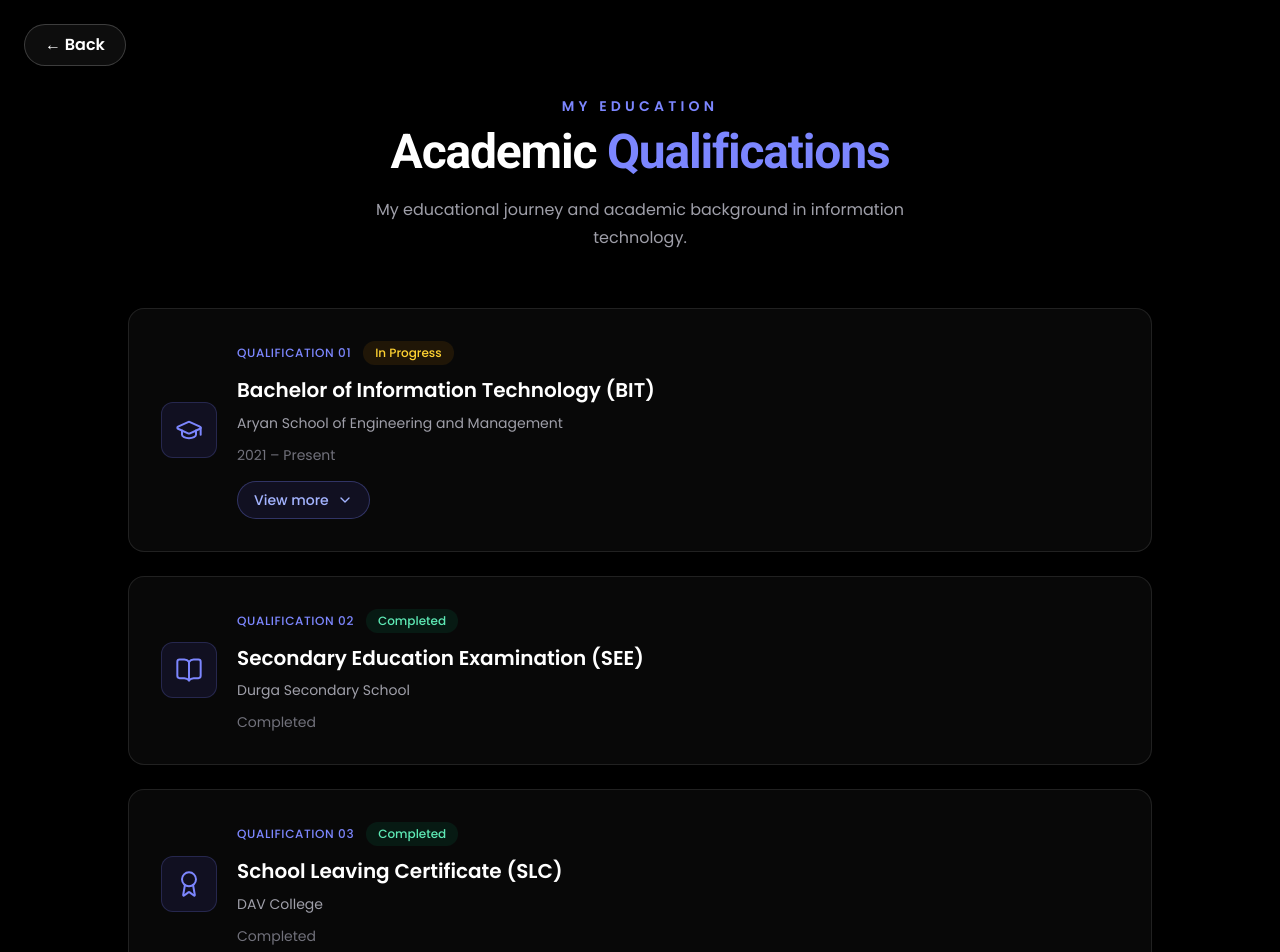
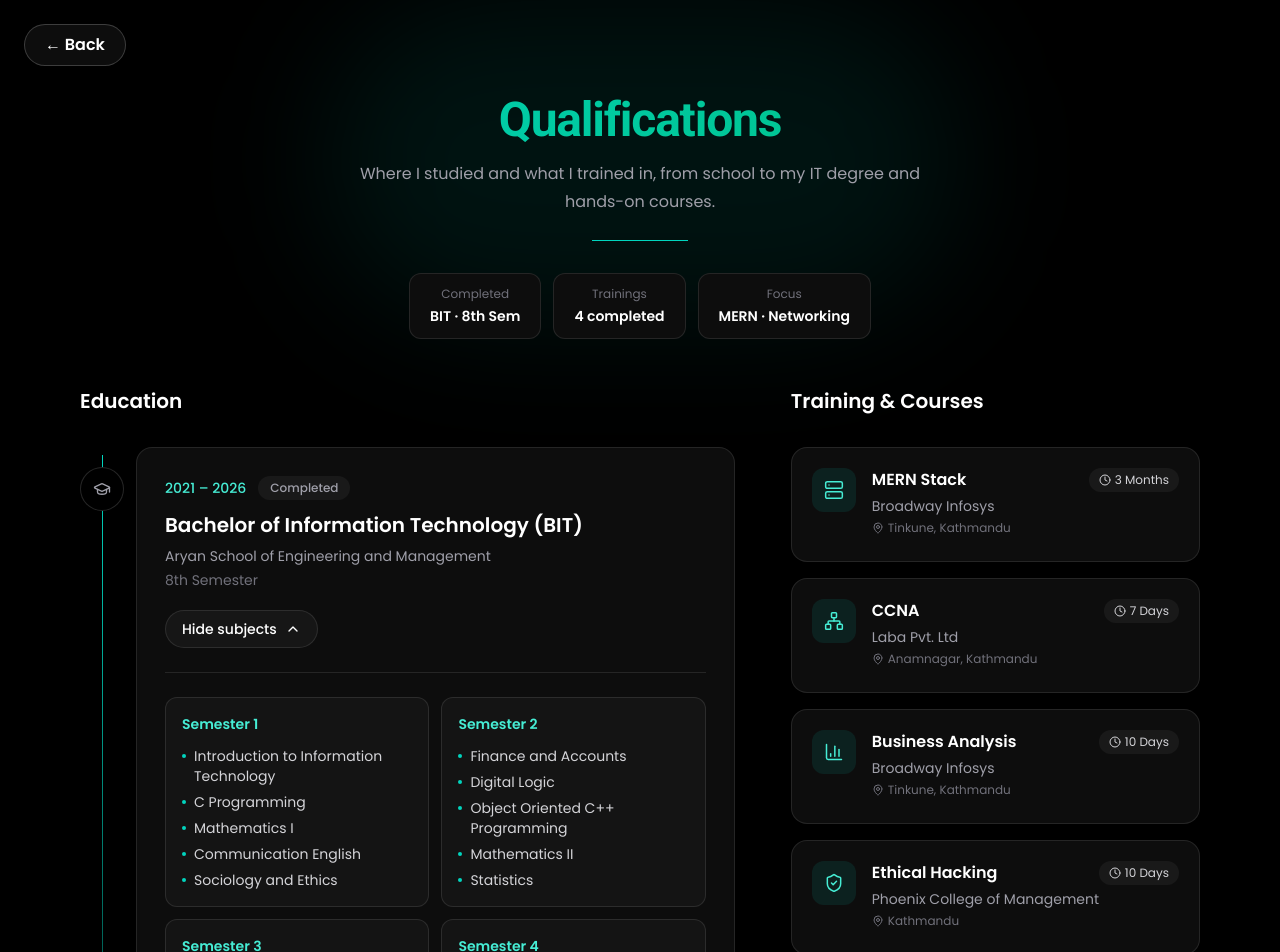
Before and after one commit to Alok-Jha-creator/NEXT-Portfolio, a Next.js app: page /qualification in a window 1280 px wide. Shown: the top 952 px of the page. Built offline with nearby package versions, Linux system fonts and the light colour scheme.

Commit message:
Qualafication

```diff
--- a/src/sections/Project.jsx
+++ b/src/sections/Project.jsx
@@ -111,7 +111,6 @@ function ProjectCard({ project, index }) {
         />
       </div>
 
-      {/* Content: hamesha dekhincha */}
       <div className="flex flex-1 flex-col p-5 sm:p-6">
         <p
           className="mb-1 text-xs font-semibold uppercase tracking-widest"
--- a/src/sections/Qualification.jsx
+++ b/src/sections/Qualification.jsx
@@ -1,39 +1,50 @@
 "use client";
+import { useState } from "react";
+import { motion, AnimatePresence, useReducedMotion } from "framer-motion";
+import {
+  GraduationCap,
+  BookOpen,
+  Award,
+  ChevronDown,
+  Server,
+  Network,
+  BarChart3,
+  ShieldCheck,
+  MapPin,
+  Clock,
+} from "lucide-react";
 
-import { useState } from "react";
-import { motion, AnimatePresence } from "framer-motion";
-import { GraduationCap, BookOpen, Award, ChevronDown } from "lucide-react";
-
-const qualifications = [
+const education = [
   {
     title: "Bachelor of Information Technology (BIT)",
     institution: "Aryan School of Engineering and Management",
-    duration: "2021 – Present",
-    status: "In Progress",
+    duration: "2021 – 2026",
+    note: "8th Semester",
+    status: "Completed",
     icon: GraduationCap,
-    // YAHA APANO REAL SUBJECT HARU RAKHA
     semesters: [
       {
         name: "Semester 1",
         subjects: [
           "Introduction to Information Technology",
           "C Programming",
-          "Digital Logic",
           "Mathematics I",
           "Communication English",
+          "Sociology and Ethics"
         ],
       },
       {
         name: "Semester 2",
         subjects: [
-          "Data Structures and Algorithms",
-          "Object Oriented Programming",
-          "Web Technology",
+          "Finance and Accounts",
+          "Digital Logic",
+          "Object Oriented C++ Programming",
           "Mathematics II",
           "Statistics",
         ],
       },
       {
+        // TODO: Sem 3 ra Sem 4 ma DBMS / OS repeat chha, real subject rakha
         name: "Semester 3",
         subjects: [
           "Database Management System",
@@ -46,120 +57,205 @@ const qualifications = [
         name: "Semester 4",
         subjects: [
           "Database Management System",
-          "Probablity Statistics",
+          "Probability and Statistics",
           "Operating System",
-          "Computer Architechure and Organization",
-          "JAVA Programming"
+          "Computer Architecture and Organization",
+          "Java Programming",
         ],
-      },{
+      },
+      {
+        // TODO: Web Technology ra Java Sem 2/4 ma pani chha, check garnus
         name: "Semester 5",
         subjects: [
           "Web Technology",
-          "Internet of things",
+          "Internet of Things",
           "Cyber Security",
           "Research Methodology",
-          "JAVA Programming"
+          "Java Programming",
         ],
       },
-      // Aru semester haru yestai thap
+      // Sem 6, 7, 8 yaha thapnus
     ],
+  },
+  {
+    title: "Higher Secondary (+2 / SLC)",
+    institution: "DAV Shushil Kedia College",
+    duration: "2018 – 2020",
+    status: "Completed",
+    icon: Award,
   },
   {
     title: "Secondary Education Examination (SEE)",
     institution: "Durga Secondary School",
-    duration: "Completed",
+    duration: "2006 – 2017",
     status: "Completed",
     icon: BookOpen,
   },
+];
+
+const trainings = [
   {
-    title: "School Leaving Certificate (SLC)",
-    institution: "DAV College",
-    duration: "Completed",
-    status: "Completed",
-    icon: Award,
+    title: "MERN Stack",
+    org: "Broadway Infosys",
+    place: "Tinkune, Kathmandu",
+    duration: "3 Months",
+    icon: Server,
+  },
+  {
+    title: "CCNA",
+    org: "Laba Pvt. Ltd",
+    place: "Anamnagar, Kathmandu",
+    duration: "7 Days",
+    icon: Network,
+  },
+  {
+    title: "Business Analysis",
+    org: "Broadway Infosys",
+    place: "Tinkune, Kathmandu",
+    duration: "10 Days",
+    icon: BarChart3,
+  },
+  {
+    title: "Ethical Hacking",
+    org: "Phoenix College of Management",
+    place: "Kathmandu",
+    duration: "10 Days",
+    icon: ShieldCheck,
   },
 ];
 
+const quickFacts = [
+  { label: "Completed", value: "BIT · 8th Sem" },
+  { label: "Trainings", value: `${trainings.length} completed` },
+  { label: "Focus", value: "MERN · Networking" },
+];
+
+/* ---------------------------------------------------------------
+   COMPONENT
+---------------------------------------------------------------- */
 export default function Qualification() {
-  const [openIndex, setOpenIndex] = useState(null);
+  const [openIndex, setOpenIndex] = useState(0); // pahilo card by default khulla
+  const reduce = useReducedMotion();
 
-  const toggle = (index) =>
-    setOpenIndex((current) => (current === index ? null : index));
+  const toggle = (i) => setOpenIndex((cur) => (cur === i ? null : i));
 
   return (
     <section
       id="qualification"
       className="relative overflow-hidden px-6 py-24 text-white md:px-12 lg:px-20"
     >
-      <div className="mx-auto max-w-5xl">
-        <div className="mb-14 text-center">
-          <p className="mb-3 text-sm font-semibold uppercase tracking-[0.3em] text-indigo-400">
-            My Education
+      {/* soft teal glow, homepage jastai */}
+      <div
+        aria-hidden
+        className="pointer-events-none absolute left-1/2 top-0 h-80 w-[40rem] -translate-x-1/2 rounded-full bg-teal-500/10 blur-3xl"
+      />
+
+      <div className="relative mx-auto max-w-6xl">
+        {/* ---------- Header ---------- */}
+        <header className="mb-12 text-center">
+          <h2 className="bg-gradient-to-r from-teal-400 to-emerald-500 bg-clip-text text-4xl font-bold tracking-tight text-transparent sm:text-5xl">
+            Qualifications
+          </h2>
+          <p className="mx-auto mt-4 max-w-xl text-sm leading-7 text-zinc-400 sm:text-base">
+            Where I studied and what I trained in, from school to my IT degree
+            and hands-on courses.
           </p>
+          <div className="mx-auto mt-6 h-px w-24 bg-teal-400" />
 
-          <h2 className="text-3xl font-bold tracking-tight sm:text-5xl">
-            Academic <span className="text-indigo-400">Qualifications</span>
-          </h2>
-
-          <p className="mx-auto mt-5 max-w-xl text-sm leading-7 text-zinc-400 sm:text-base">
-            My educational journey and academic background in information
-            technology.
+          <div className="mt-8 flex flex-wrap justify-center gap-3">
+            {quickFacts.map((f) => (
+              <div
+                key={f.label}
+                className="rounded-xl border border-white/10 bg-[#0d0d0d] px-5 py-3 text-center"
+              >
+                <p className="text-xs text-zinc-500">{f.label}</p>
+                <p className="mt-1 text-sm font-semibold text-white">
+                  {f.value}
                 </p>
               </div>
+            ))}
+          </div>
+        </header>
 
-        <div className="relative space-y-6">
-          {qualifications.map((item, index) => {
+        <div className="grid gap-12 lg:grid-cols-[1.6fr_1fr] lg:gap-14">
+          {/* ---------- Education timeline ---------- */}
+          <div>
+            <h3 className="mb-8 text-xl font-semibold text-white">Education</h3>
+
+            <div className="relative pl-12 sm:pl-14">
+              {/* vertical line, ek choti draw hunchha */}
+              <motion.div
+                aria-hidden
+                initial={reduce ? false : { scaleY: 0 }}
+                whileInView={{ scaleY: 1 }}
+                viewport={{ once: true }}
+                transition={{ duration: 1.2, ease: "easeOut" }}
+                style={{ originY: 0 }}
+                className="absolute bottom-0 left-[1.1rem] top-2 w-px bg-gradient-to-b from-teal-400 via-teal-400/30 to-transparent sm:left-[1.35rem]"
+              />
+
+              <ol className="space-y-8">
+                {education.map((item, index) => {
                   const Icon = item.icon;
                   const hasMore = Boolean(item.semesters?.length);
                   const isOpen = openIndex === index;
+                  const current = item.status === "In Progress";
 
                   return (
-              <article
-                key={item.title}
-                className="group relative rounded-2xl border border-white/10 bg-white/3 p-6 backdrop-blur-sm transition-all duration-300 hover:border-indigo-400/40 hover:bg-white/5 sm:p-8"
+                    <li key={item.title} className="relative">
+                      {/* timeline node */}
+                      <span
+                        className={`absolute -left-12 top-5 flex h-9 w-9 items-center justify-center rounded-full border bg-black sm:-left-14 sm:h-11 sm:w-11 ${
+                          current
+                            ? "border-teal-400 text-teal-300 shadow-[0_0_20px_rgba(45,212,191,0.35)]"
+                            : "border-white/15 text-zinc-400"
+                        }`}
                       >
-                <div className="flex flex-col gap-5 sm:flex-row sm:items-center">
-                  <div className="flex h-14 w-14 shrink-0 items-center justify-center rounded-xl border border-indigo-400/20 bg-indigo-500/10 text-indigo-400 transition group-hover:bg-indigo-500/20">
-                    <Icon size={28} strokeWidth={1.7} />
-                  </div>
-
-                  <div className="min-w-0 flex-1">
-                    <div className="mb-3 flex flex-wrap items-center gap-3">
-                      <span className="text-xs font-medium uppercase tracking-wider text-indigo-400">
-                        Qualification 0{index + 1}
+                        <Icon size={18} strokeWidth={1.8} />
                       </span>
 
+                      <article
+                        className={`rounded-2xl border bg-[#0d0d0d] p-6 transition-colors sm:p-7 ${
+                          current
+                            ? "border-teal-400/30"
+                            : "border-white/10 hover:border-white/20"
+                        }`}
+                      >
+                        <div className="flex flex-wrap items-center gap-3">
+                          <span className="text-sm font-medium text-teal-300">
+                            {item.duration}
+                          </span>
                           <span
                             className={`rounded-full px-3 py-1 text-xs font-medium ${
-                          item.status === "In Progress"
-                            ? "bg-amber-500/10 text-amber-300"
-                            : "bg-emerald-500/10 text-emerald-300"
+                              current
+                                ? "bg-teal-400/10 text-teal-300"
+                                : "bg-white/5 text-zinc-400"
                             }`}
                           >
                             {item.status}
                           </span>
                         </div>
 
-                    <h3 className="text-lg font-semibold leading-snug text-white sm:text-xl">
+                        <h4 className="mt-3 text-lg font-semibold leading-snug text-white sm:text-xl">
                           {item.title}
-                    </h3>
-
-                    <p className="mt-2 text-sm text-zinc-400">
+                        </h4>
+                        <p className="mt-1.5 text-sm text-zinc-400">
                           {item.institution}
                         </p>
-
-                    <p className="mt-3 text-sm text-zinc-500">
-                      {item.duration}
+                        {item.note && (
+                          <p className="mt-1 text-sm text-zinc-500">
+                            {item.note}
                           </p>
+                        )}
 
                         {hasMore && (
                           <button
                             type="button"
                             onClick={() => toggle(index)}
                             aria-expanded={isOpen}
-                        className="mt-4 inline-flex items-center gap-2 rounded-full border border-indigo-400/30 bg-indigo-500/10 px-4 py-2 text-sm font-medium text-indigo-300 transition hover:bg-indigo-500/20"
+                            className="mt-5 inline-flex items-center gap-2 rounded-full border border-white/10 bg-[#161616] px-4 py-2 text-sm font-medium text-white transition hover:border-teal-400/50 focus-visible:outline focus-visible:outline-2 focus-visible:outline-teal-400"
                           >
-                        {isOpen ? "View less" : "View more"}
+                            {isOpen ? "Hide subjects" : "View subjects"}
                             <motion.span
                               animate={{ rotate: isOpen ? 180 : 0 }}
                               transition={{ duration: 0.3 }}
@@ -169,8 +265,6 @@ export default function Qualification() {
                             </motion.span>
                           </button>
                         )}
-                  </div>
-                </div>
 
                         <AnimatePresence initial={false}>
                           {hasMore && isOpen && (
@@ -179,26 +273,26 @@ export default function Qualification() {
                               initial={{ height: 0, opacity: 0 }}
                               animate={{ height: "auto", opacity: 1 }}
                               exit={{ height: 0, opacity: 0 }}
-                      transition={{ duration: 0.4, ease: "easeInOut" }}
+                              transition={{ duration: 0.35, ease: "easeInOut" }}
                               className="overflow-hidden"
                             >
-                      <div className="mt-6 grid gap-4 border-t border-white/10 pt-6 sm:grid-cols-2">
+                              <div className="mt-6 grid gap-3 border-t border-white/10 pt-6 sm:grid-cols-2">
                                 {item.semesters.map((sem) => (
                                   <div
                                     key={sem.name}
-                            className="rounded-xl border border-white/10 bg-white/3 p-4"
+                                    className="rounded-xl border border-white/10 bg-[#141414] p-4"
                                   >
-                            <h4 className="mb-3 text-sm font-semibold uppercase tracking-wider text-indigo-300">
+                                    <h5 className="mb-3 text-sm font-semibold text-teal-300">
                                       {sem.name}
-                            </h4>
-                            <ul className="space-y-2">
-                              {sem.subjects.map((subject) => (
+                                    </h5>
+                                    <ul className="space-y-1.5">
+                                      {sem.subjects.map((s) => (
                                         <li
-                                  key={subject}
+                                          key={s}
                                           className="flex items-start gap-2 text-sm text-zinc-300"
                                         >
-                                  <span className="mt-2 h-1.5 w-1.5 shrink-0 rounded-full bg-indigo-400" />
-                                  {subject}
+                                          <span className="mt-2 h-1 w-1 shrink-0 rounded-full bg-teal-400" />
+                                          {s}
                                         </li>
                                       ))}
                                     </ul>
@@ -209,8 +303,53 @@ export default function Qualification() {
                           )}
                         </AnimatePresence>
                       </article>
+                    </li>
                   );
                 })}
+              </ol>
+            </div>
+          </div>
+
+          {/* ---------- Training ---------- */}
+          <aside className="lg:sticky lg:top-24 lg:self-start">
+            <h3 className="mb-8 text-xl font-semibold text-white">
+              Training &amp; Courses
+            </h3>
+
+            <ul className="space-y-4">
+              {trainings.map((t) => {
+                const Icon = t.icon;
+                return (
+                  <li
+                    key={t.title}
+                    className="rounded-2xl border border-white/10 bg-[#0d0d0d] p-5 transition-colors hover:border-teal-400/40"
+                  >
+                    <div className="flex items-start gap-4">
+                      <span className="flex h-11 w-11 shrink-0 items-center justify-center rounded-xl bg-teal-400/10 text-teal-300">
+                        <Icon size={20} strokeWidth={1.8} />
+                      </span>
+                      <div className="min-w-0 flex-1">
+                        <div className="flex items-start justify-between gap-3">
+                          <h4 className="font-semibold text-white">
+                            {t.title}
+                          </h4>
+                          <span className="inline-flex shrink-0 items-center gap-1 rounded-full bg-white/5 px-2.5 py-1 text-xs text-zinc-300">
+                            <Clock size={12} />
+                            {t.duration}
+                          </span>
+                        </div>
+                        <p className="mt-1 text-sm text-zinc-400">{t.org}</p>
+                        <p className="mt-1 inline-flex items-center gap-1 text-xs text-zinc-500">
+                          <MapPin size={12} />
+                          {t.place}
+                        </p>
+                      </div>
+                    </div>
+                  </li>
+                );
+              })}
+            </ul>
+          </aside>
         </div>
       </div>
     </section>
```
Lines whose indentation alone changed are shown as unchanged.
